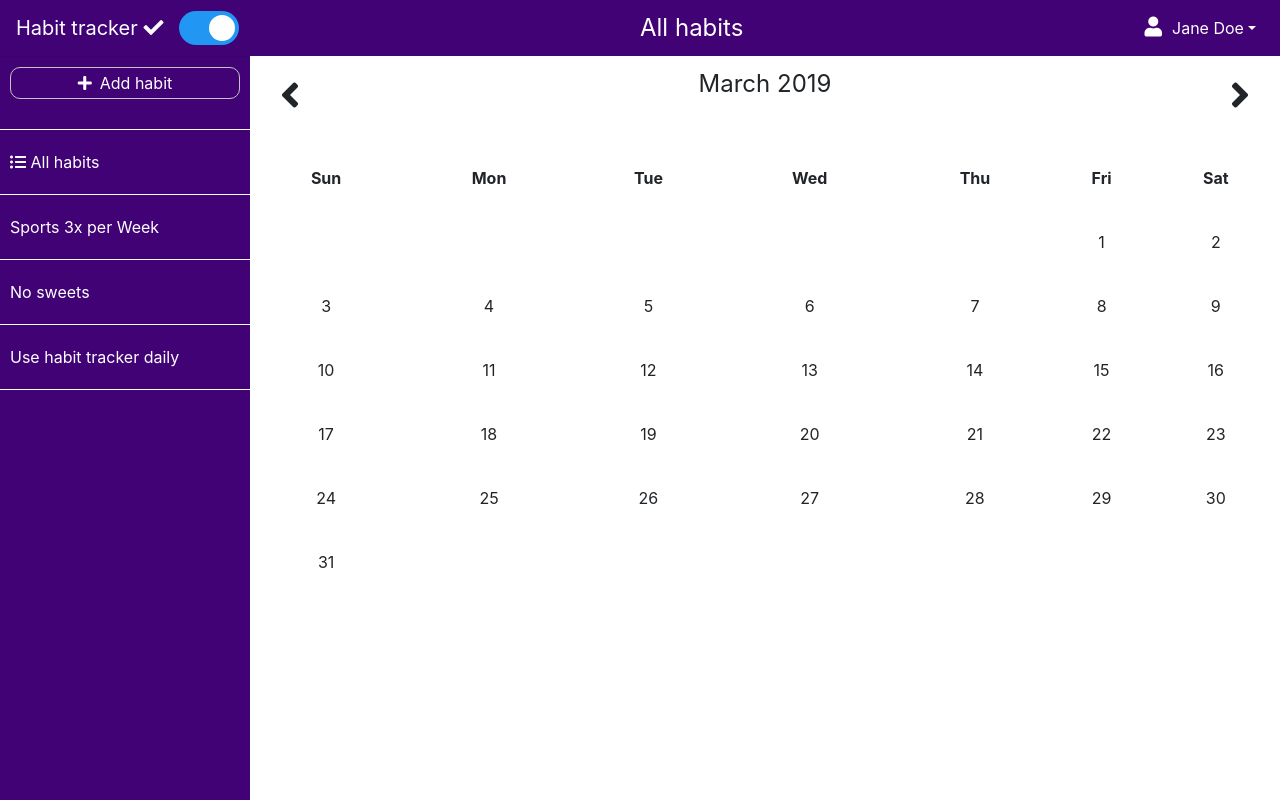
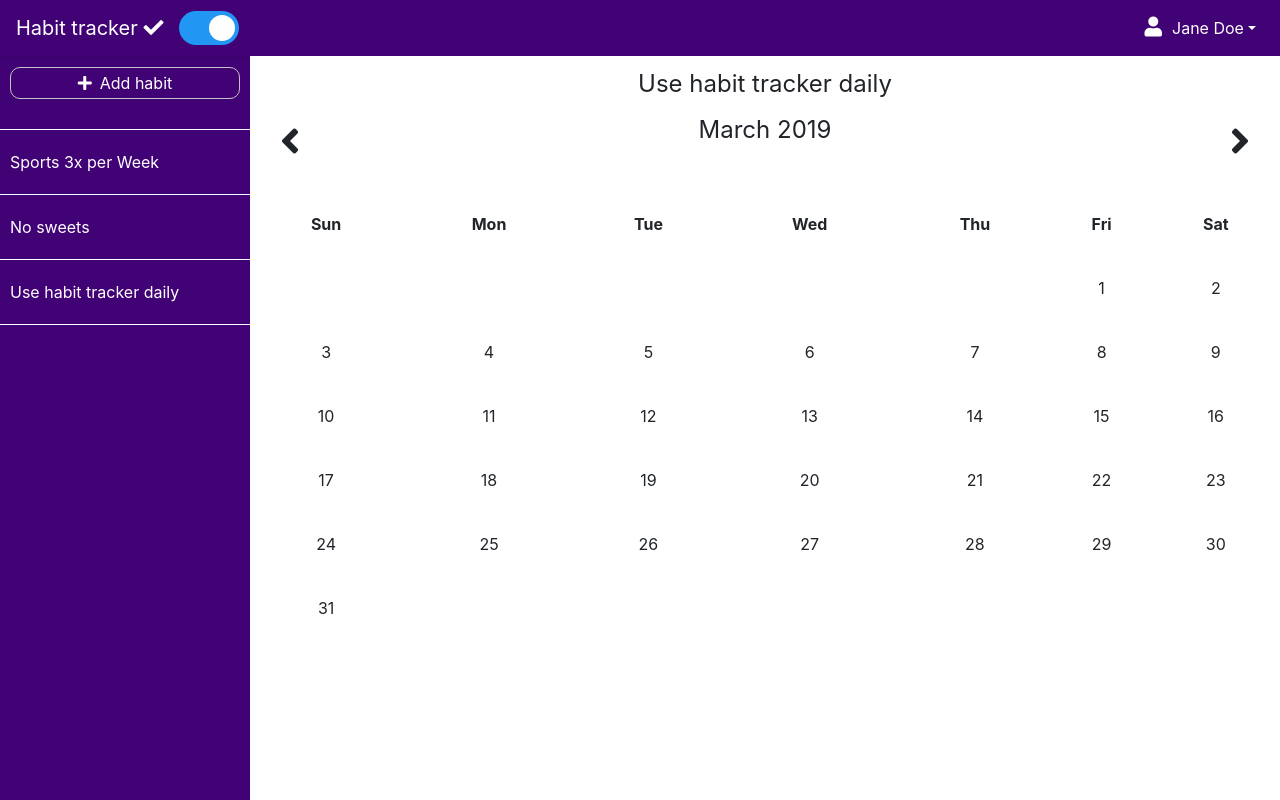
Before and after one commit to userradu/habit-tracker, an Angular app: page /dashboard in a window 1280 px wide. Built offline with nearby package versions, Linux system fonts and the light colour scheme.

Commit message:
Design/CSS changes

```diff
--- a/src/app/dashboard/dashboard-calendar/dashboard-calendar.component.css
+++ b/src/app/dashboard/dashboard-calendar/dashboard-calendar.component.css
@@ -13,11 +13,19 @@
     }
 }
 
-.month-section {
+.header-section {
     text-align: center;
     overflow: hidden;
     padding: 10px 30px 0px;
     margin-bottom: 20px;
+}
+
+.selected-habit-section {
+    margin-bottom: 10px;
+}
+
+.selected-habit-section span {
+    font-size: 24px
 }
 
 .change-month-controls {
--- a/src/app/dashboard/dashboard-calendar/dashboard-calendar.component.html
+++ b/src/app/dashboard/dashboard-calendar/dashboard-calendar.component.html
@@ -1,5 +1,9 @@
 <div class="wrapper" [ngClass]="{'full-width': fullWidth}">
 
+  <div class="header-section">
+    <div class="selected-habit-section">
+      <span>Use habit tracker daily</span>
+    </div>
     <div class="month-section">
       <span class="change-month-controls previous-month" (click)="getPreviousMonth()">
         <i class="fas fa-angle-left"></i>
@@ -10,6 +14,7 @@
       <span class="change-month-controls next-month" (click)="getNextMonth()">
         <i class="fas fa-angle-right"></i>
       </span>
+    </div>
   </div>
 
   <div class="calendar-section">
--- a/src/app/dashboard/dashboard-header/dashboard-header.component.css
+++ b/src/app/dashboard/dashboard-header/dashboard-header.component.css
@@ -97,11 +97,6 @@ input:checked + .slider:before {
     color: #fff;
 }
 
-.selected-habbit-name {
-    position: absolute;
-    left: 50%;
-}
-
 @media only screen and (max-width: 576px) {
     .habit-tracker-brand {
         margin: 0 auto;
@@ -118,13 +113,4 @@ input:checked + .slider:before {
     #navbar-content {
         margin-top: 20px;
     }
-
-    .selected-habbit-name {
-        display: none;
-    }
 }
-
-.selected-habbit-name {
-    color: #fff;
-    font-size: 24px;
-}
--- a/src/app/dashboard/dashboard-header/dashboard-header.component.html
+++ b/src/app/dashboard/dashboard-header/dashboard-header.component.html
@@ -7,8 +7,6 @@
       <input type="checkbox" [formControl]="displaySidebarSwitch">
       <span class="slider round"></span>
   </label>
-
-  <span class="selected-habbit-name">All habits</span>
 
   <button (click)="isUserSectionCollapsed = !isUserSectionCollapsed" class="navbar-toggler" type="button" data-toggle="collapse" data-target="#navbar-content">
       <i class="fas fa-ellipsis-v"></i>
--- a/src/app/dashboard/dashboard-sidebar/dashboard-sidebar.component.html
+++ b/src/app/dashboard/dashboard-sidebar/dashboard-sidebar.component.html
@@ -8,7 +8,6 @@
 
     <div class="habits-section">
         <ul class="habits-list">
-            <li><i class="fas fa-list-ul"></i> All habits</li>
             <li *ngFor="let habit of habits">
                 {{habit.name}}
             </li>
```
Lines whose indentation alone changed are shown as unchanged.
